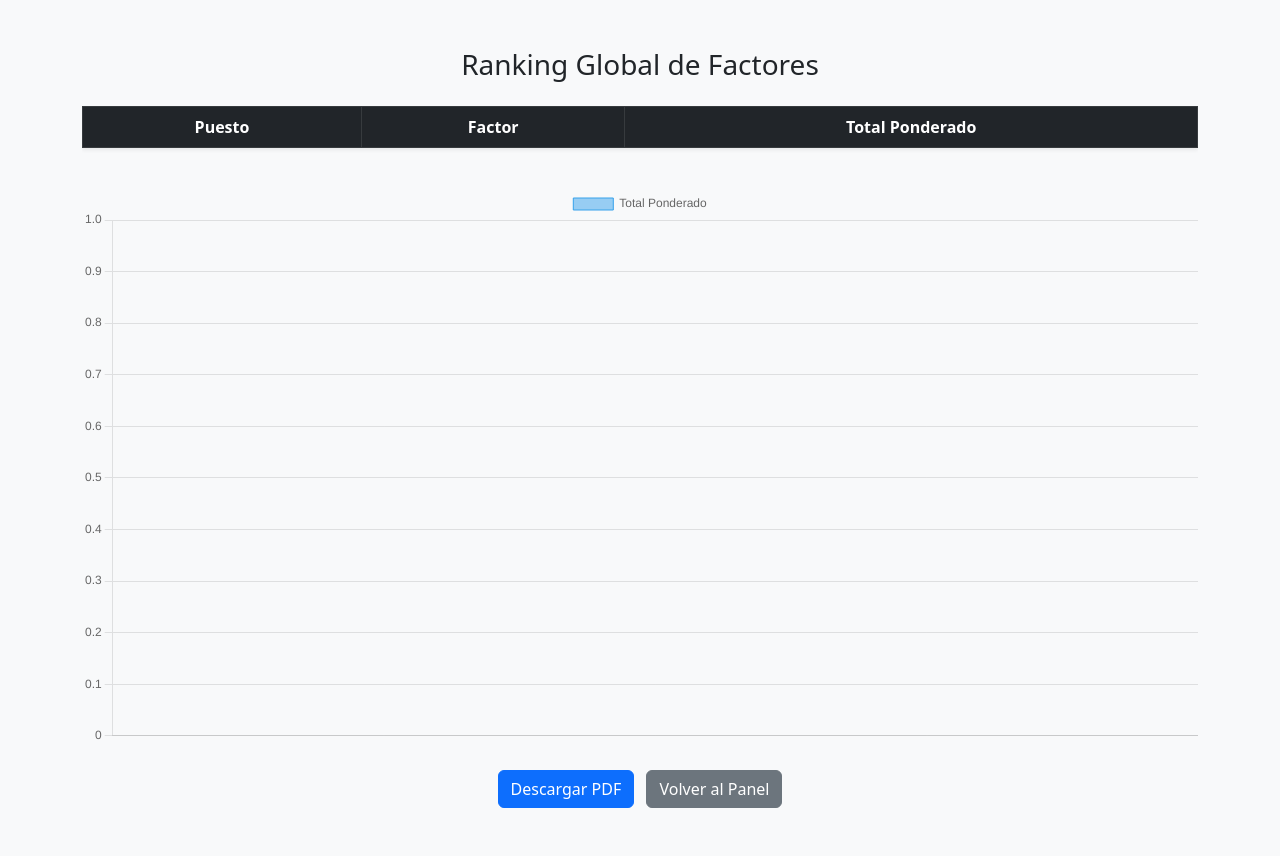
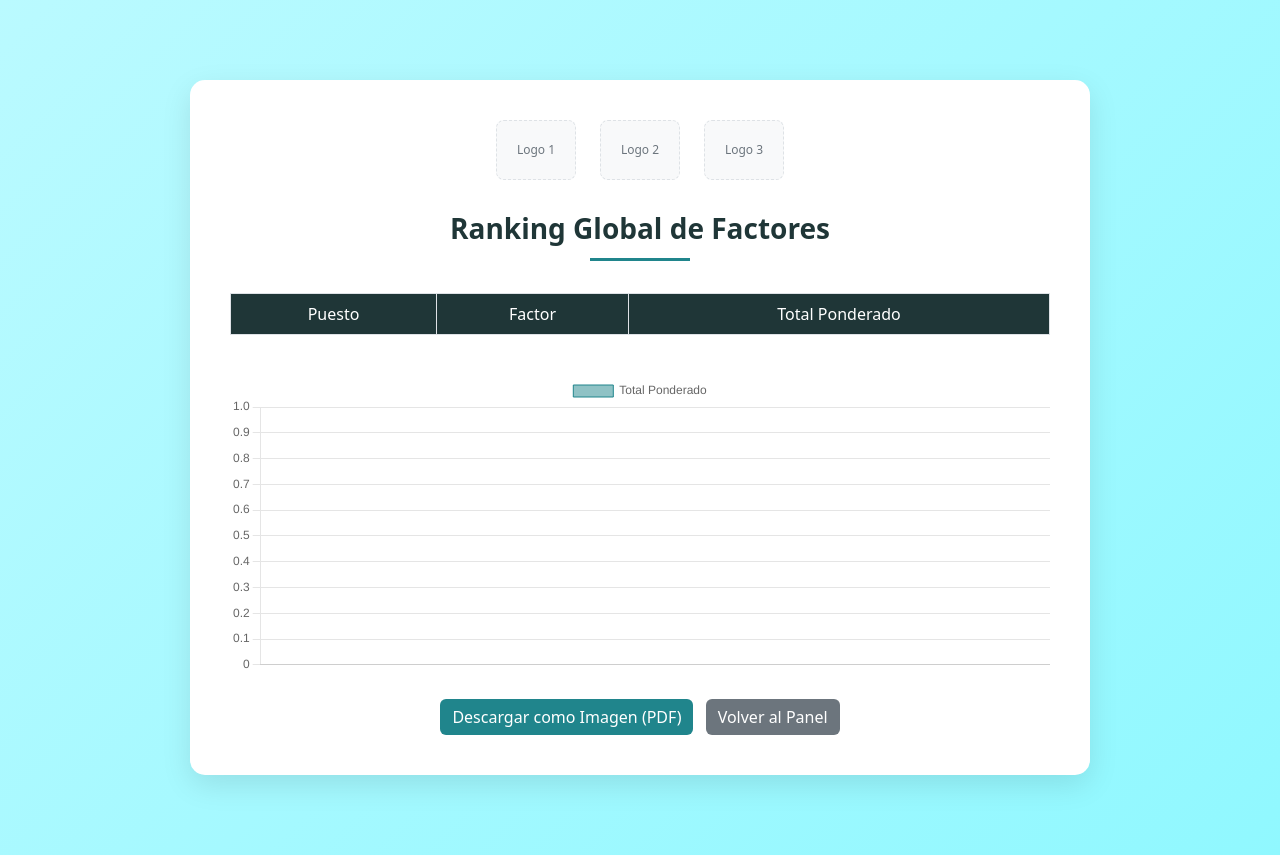
Before and after one commit to CarlosMelendezMejia/FORMULARIO_MULTICRITERIO, a Flask app: page /admin/ranking in a window 1280 px wide. Run offline with Flask 3, Linux system fonts and the light colour scheme; data that the repository does not hold is empty; some libraries are stand-ins or nearby versions.

Commit message:
feat: enhance admin ranking page with logo placeholders and PDF download functionality

```diff
--- a/templates/admin_ranking.html
+++ b/templates/admin_ranking.html
@@ -1,21 +1,121 @@
 <!DOCTYPE html>
 <html lang="es">
-
 <head>
   <meta charset="UTF-8">
   <title>Ranking de Factores</title>
   <link href="https://cdn.jsdelivr.net/npm/bootstrap@5.3.0/dist/css/bootstrap.min.css" rel="stylesheet">
+  <link rel="stylesheet" href="https://cdn.jsdelivr.net/npm/bootstrap-icons@1.8.1/font/bootstrap-icons.css">
+
+  <!-- Chart.js y librerías de captura -->
   <script src="https://cdn.jsdelivr.net/npm/chart.js"></script>
-    <script src="https://cdnjs.cloudflare.com/ajax/libs/html2pdf.js/0.9.2/html2pdf.bundle.min.js"></script>
+  <script src="https://cdnjs.cloudflare.com/ajax/libs/html2canvas/1.4.1/html2canvas.min.js"></script>
+  <script src="https://cdnjs.cloudflare.com/ajax/libs/jspdf/2.5.1/jspdf.umd.min.js"></script>
+
+  <style>
+    :root {
+      --color-primario-oscuro: #275E62;
+      --color-primario-medio: #1F3637;
+      --color-acento: #20858C;
+      --color-claro-1: #BAFAFF;
+      --color-claro-2: #90F8FF;
+    }
+
+    body {
+      background: linear-gradient(135deg, var(--color-claro-1), var(--color-claro-2));
+      min-height: 100vh;
+    }
+
+    #rankingContent {
+      background: white;
+      border-radius: 15px;
+      box-shadow: 0 10px 30px rgba(0, 0, 0, 0.1);
+      padding: 2.5rem;
+      margin: 2rem auto;
+      max-width: 900px;
+    }
+
+    h3 {
+      color: var(--color-primario-medio);
+      font-weight: 600;
+      text-align: center;
+      position: relative;
+      padding-bottom: 15px;
+      margin-bottom: 2rem;
+    }
+
+    h3::after {
+      content: '';
+      position: absolute;
+      bottom: 0;
+      left: 50%;
+      transform: translateX(-50%);
+      width: 100px;
+      height: 3px;
+      background-color: var(--color-acento);
+    }
+
+    .table thead th {
+      background-color: var(--color-primario-medio);
+      color: white;
+      vertical-align: middle;
+      font-weight: 500;
+    }
+
+    .table-hover tbody tr:hover {
+      background-color: rgba(186, 250, 255, 0.2);
+    }
+
+    .btn-primary {
+      background-color: var(--color-acento);
+      border: none;
+      font-weight: 500;
+    }
+
+    .btn-secondary {
+      background-color: #6c757d;
+      border: none;
+    }
+
+    .logo-container {
+      display: flex;
+      justify-content: center;
+      gap: 1.5rem;
+      margin-bottom: 2rem;
+    }
+
+    .logo-placeholder {
+      width: 80px;
+      height: 60px;
+      background-color: #f8f9fa;
+      border-radius: 8px;
+      display: flex;
+      align-items: center;
+      justify-content: center;
+      color: #6c757d;
+      font-size: 12px;
+      border: 1px dashed #dee2e6;
+    }
+
+    canvas {
+      max-height: 300px;
+    }
+  </style>
 </head>
 
-<body class="bg-light">
-    <div id="rankingContent" class="container py-5">
-        <h3 class="text-center mb-4">Ranking Global de Factores</h3>
+<body>
+  <div class="container py-5">
+    <div id="rankingContent">
+      <div class="logo-container">
+        <div class="logo-placeholder">Logo 1</div>
+        <div class="logo-placeholder">Logo 2</div>
+        <div class="logo-placeholder">Logo 3</div>
+      </div>
+
+      <h3>Ranking Global de Factores</h3>
 
       <div class="table-responsive">
-            <table class="table table-bordered table-hover bg-white shadow-sm text-center">
-                <thead class="table-dark">
+        <table class="table table-bordered table-hover text-center">
+          <thead>
             <tr>
               <th>Puesto</th>
               <th>Factor</th>
@@ -30,7 +130,6 @@
               <td>{{ '%.2f' | format(r.total or 0) }}</td>
             </tr>
             {% endfor %}
-
           </tbody>
         </table>
       </div>
@@ -38,14 +137,16 @@
       <canvas id="rankingChart" class="mt-4"></canvas>
 
       <div class="text-center mt-4">
-            <button id="downloadPDF" class="btn btn-primary me-2">Descargar PDF</button>
+        <button id="downloadPNG" class="btn btn-primary me-2">Descargar como Imagen (PDF)</button>
         <a href="{{ url_for('panel_admin') }}" class="btn btn-secondary">Volver al Panel</a>
+      </div>
     </div>
   </div>
 
   <script>
-        const factorLabels = {{ ranking|map(attribute='nombre')|list|tojson | safe }};
-        const factorTotals = {{ ranking|map(attribute='total')|list|tojson | safe }};
+    // Renderizar gráfico con datos desde Jinja
+    const factorLabels = {{ ranking | map(attribute='nombre') | list | tojson | safe }};
+    const factorTotals = {{ ranking | map(attribute='total') | list | tojson | safe }};
 
     const ctx = document.getElementById('rankingChart').getContext('2d');
     new Chart(ctx, {
@@ -55,12 +156,13 @@
         datasets: [{
           label: 'Total Ponderado',
           data: factorTotals,
-                    backgroundColor: 'rgba(54, 162, 235, 0.5)',
-                    borderColor: 'rgba(54, 162, 235, 1)',
+          backgroundColor: 'rgba(32, 133, 140, 0.5)',
+          borderColor: 'rgba(32, 133, 140, 1)',
           borderWidth: 1
         }]
       },
       options: {
+        responsive: true,
         scales: {
           y: {
             beginAtZero: true
@@ -69,11 +171,33 @@
       }
     });
 
-        document.getElementById('downloadPDF').addEventListener('click', () => {
+    // Descargar como imagen dentro de PDF
+    document.getElementById('downloadPNG').addEventListener('click', () => {
       const element = document.getElementById('rankingContent');
-            html2pdf().from(element).save('ranking.pdf');
+      html2canvas(element, { scale: 2, useCORS: true }).then(canvas => {
+        const imgData = canvas.toDataURL('image/png');
+        const { jsPDF } = window.jspdf;
+        const pdf = new jsPDF({ orientation: 'portrait', unit: 'mm', format: 'a4' });
+
+        const pageWidth = 210;
+        const pageHeight = 297;
+        const imgProps = { width: canvas.width, height: canvas.height };
+        const ratio = imgProps.width / imgProps.height;
+        let imgWidth = pageWidth;
+        let imgHeight = pageWidth / ratio;
+
+        if (imgHeight > pageHeight) {
+          imgHeight = pageHeight;
+          imgWidth = pageHeight * ratio;
+        }
+
+        const x = (pageWidth - imgWidth) / 2;
+        const y = (pageHeight - imgHeight) / 2;
+
+        pdf.addImage(imgData, 'PNG', x, y, imgWidth, imgHeight);
+        pdf.save('ranking_factores.pdf');
+      });
     });
   </script>
 </body>
-
 </html>
```
Lines whose indentation alone changed are shown as unchanged.
